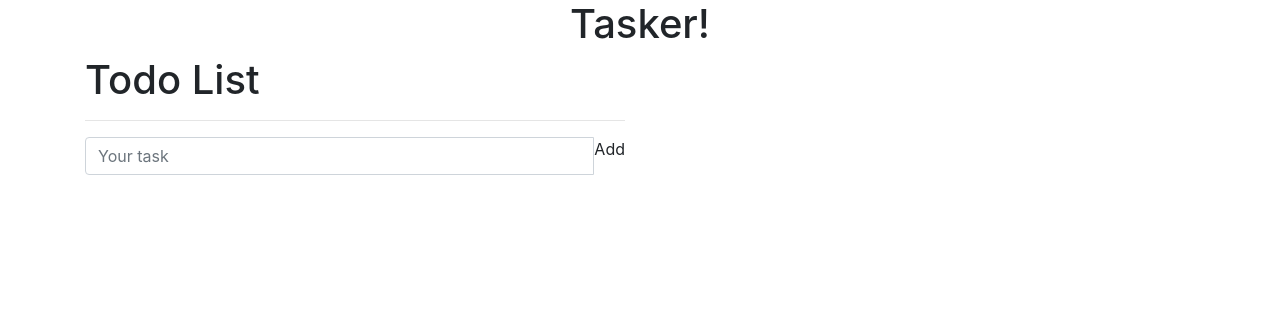
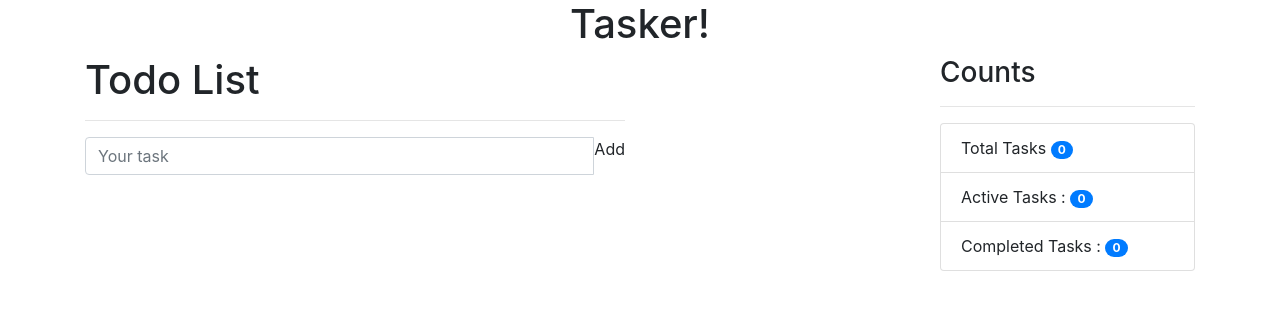
Before and after one commit to limatgans/Tasker, an Angular app in the folder ClientSide Code/: page /tasks in a window 1280 px wide. Shown: the top 310 px of the page. Built offline with nearby package versions, Linux system fonts and the light colour scheme.

Commit message:
Counts and Confirmation upon removal functionalities

```diff
--- a/ClientSide Code/src/app/tasks/tasks.component.html
+++ b/ClientSide Code/src/app/tasks/tasks.component.html
@@ -3,21 +3,22 @@
         <div class="col-md-6 col-md-offset-3">
             <h1>Todo List</h1>
             <hr />
-            <form >
+            <form>
                 <div class="input-group">
-                    <input type="text" name="inputTaskName" [(ngModel)]= "inputTask" class="form-control" placeholder="Your task" required>
-                    <span class="input-group-addon" (click)= "addTask()" type="submit">Add</span>
+                    <input type="text" name="inputTaskName" [(ngModel)]="inputTask" class="form-control" placeholder="Your task"
+                        required>
+                    <span class="input-group-addon" (click)="addTask()" type="submit">Add</span>
                 </div>
             </form>
             <table *ngIf="showTasks" class=" table table-dark table-striped todo-list">
-                <tr *ngFor ="let task of activeTasks; let i= index" [attr.data-index]="i">
+                <tr *ngFor="let task of activeTasks; let i= index" [attr.data-index]="i">
                     <td>{{task.description}}</td>
                     <td class="text-right">
-                        <button class="btn btn-success"  (click) = "taskCompletion(i)">
+                        <button class="btn btn-success" (click)="taskCompletion(i)">
                             <i class="glyphicon glyphicon-ok"></i>
                         </button>
 
-                        <button class="btn btn-danger" (click)= "removeActiveTask(i)">
+                        <button class="btn btn-danger" (click)="removeActiveTask(i)">
                             <i class="glyphicon glyphicon-remove"></i>
                         </button>
                     </td>
@@ -26,15 +27,33 @@
                 <tr *ngFor="let task of completedTasks; let i= index" [attr.data-index]="i">
                     <td class="todo-completed">{{task.description}}</td>
                     <td class="text-right">
-                        <button class="btn btn-info" (click)= "repeatTask(i)">
+                        <button class="btn btn-info" (click)="repeatTask(i)">
                             <i class="glyphicon glyphicon-repeat"></i>
                         </button>
-                        <button class="btn btn-danger" (click)= "removeCompletedTask(i)">
+                        <button class="btn btn-danger" (click)="removeCompletedTask(i)">
                             <i class="glyphicon glyphicon-remove"></i>
                         </button>
                     </td>
                 </tr>
             </table>
         </div>
+
+        <div class= 'col-md-3'>
+
+        </div>
+        <div class="col-md-3 col-md-offset-3">
+                <h3>Counts</h3>
+                <hr />
+                <ul class = 'list-group'>
+                    <li class="list-group-item">Total Tasks
+                            <span class="badge badge-primary badge-pill">{{activeTasks.length + completedTasks.length}}</span>
+                    </li>
+                    <li class="list-group-item">Active Tasks :
+                            <span class="badge badge-primary badge-pill">{{activeTasks.length}}</span></li>
+                    <li class="list-group-item">Completed Tasks :
+                            <span class="badge badge-primary badge-pill">{{completedTasks.length}}</span></li>
+                </ul>
+            </div>
     </div>
+
 </div>
--- a/ClientSide Code/src/app/tasks/tasks.component.ts
+++ b/ClientSide Code/src/app/tasks/tasks.component.ts
@@ -69,13 +69,17 @@ export class TasksComponent implements OnInit {
   removeActiveTask(index: number) {
     // upon pressing remove Task Button
     // Removing the task from Active task
-    this.modifyTask(this.activeTasks, [], 'activeTasks', '', index, 'remove');
+    if (confirm('Remove Task?')) {
+      this.modifyTask(this.activeTasks, [], 'activeTasks', '', index, 'remove');
+    }
   }
 
   removeCompletedTask(index: number) {
     // upon pressing Complete Button
     // Removing the task from completed task
+    if (confirm('Remove Task?')) {
     this.modifyTask(this.completedTasks, [], 'completedTasks', '', index, 'remove');
+    }
   }
 
   // Used to Modify Tasks
@@ -111,6 +115,4 @@ export class TasksComponent implements OnInit {
     sessionStorage.setItem(sessionKey, JSON.stringify(sessionValue));
   }
 
-
-
 }
```
